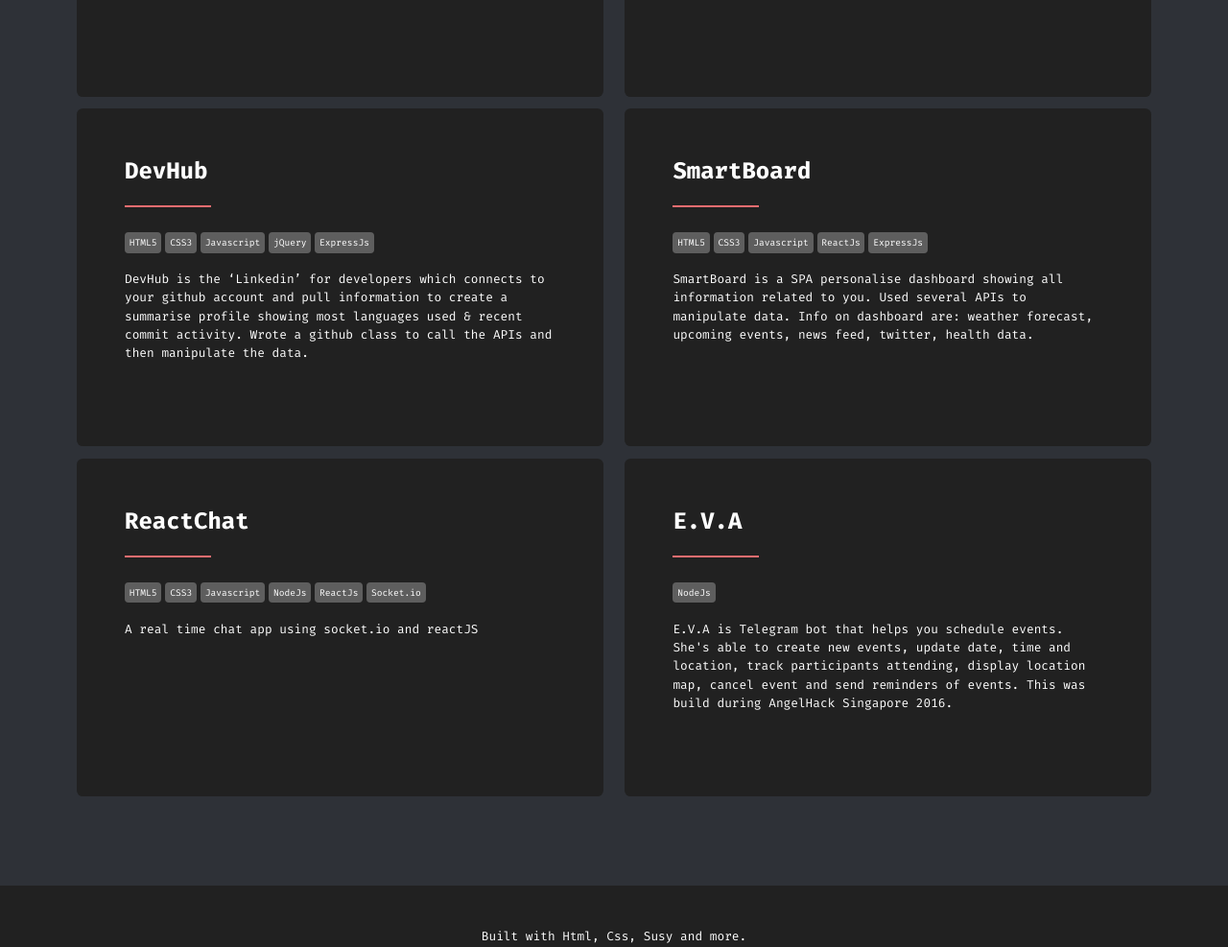
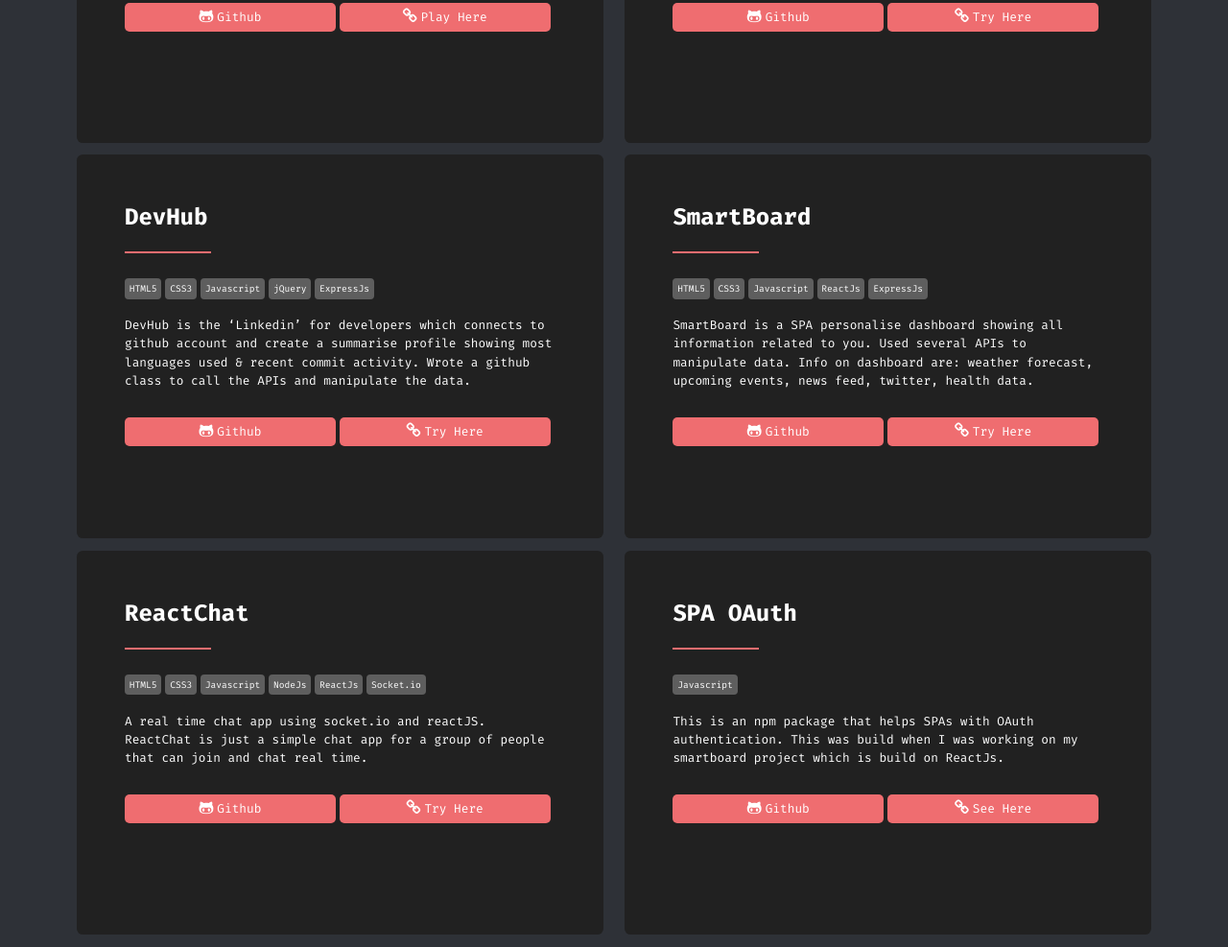
Before and after one commit to giftofjehovah/giftofjehovah.github.io, a website: page index.html in a window 1280 px wide. Shown: the part 1066-2053 px from the top of the page at 96% size. Drawn offline with Linux system fonts and the light colour scheme.

Commit message:
add links to project

```diff
--- a/index.html
+++ b/index.html
@@ -60,6 +60,8 @@
                   to generate random yet deliberate sets of numbers for each round
                 </p>
               </div>
+              <a href=""><div class="link"><i class="fa fa-github-alt" aria-hidden="true"></i> <p>Github</p></div></a>
+              <a href=""><div class="link"><i class="fa fa-link" aria-hidden="true"></i> <p>Play Here</p></div></a>
             </div>
           </div>
         <hr class='long'/>
@@ -85,6 +87,8 @@
                   of a single page app and hence improve the user experience
                 </p>
               </div>
+              <a href=""><div class="link"><i class="fa fa-github-alt" aria-hidden="true"></i> <p>Github</p></div></a>
+              <a href=""><div class="link"><i class="fa fa-link" aria-hidden="true"></i> <p>Try Here</p></div></a>
             </div>
           </div>
         <hr class='long'/>
@@ -105,11 +109,13 @@
               </div>
               <div class="summary">
                 <p>
-                  DevHub is the ‘Linkedin’ for developers which connects to your github account and pull information to
-                  create a summarise profile showing most languages used & recent commit activity. Wrote a github class
-                  to call the APIs and then manipulate the data.
+                  DevHub is the ‘Linkedin’ for developers which connects to github account and create a summarise
+                  profile showing most languages used & recent commit activity. Wrote a github class to call the APIs and
+                  manipulate the data.
                 </p>
               </div>
+              <a href=""><div class="link"><i class="fa fa-github-alt" aria-hidden="true"></i> <p>Github</p></div></a>
+              <a href=""><div class="link"><i class="fa fa-link" aria-hidden="true"></i> <p>Try Here</p></div></a>
             </div>
           </div>
         <hr class='long'/>
@@ -134,6 +140,8 @@
                   manipulate data. Info on dashboard are: weather forecast, upcoming events, news feed, twitter, health data.
                 </p>
               </div>
+              <a href=""><div class="link"><i class="fa fa-github-alt" aria-hidden="true"></i> <p>Github</p></div></a>
+              <a href=""><div class="link"><i class="fa fa-link" aria-hidden="true"></i> <p>Try Here</p></div></a>
             </div>
           </div>
         <hr class='long'/>
@@ -155,9 +163,34 @@
               </div>
               <div class="summary">
                 <p>
-                  A real time chat app using socket.io and reactJS
+                  A real time chat app using socket.io and reactJS. ReactChat is just a simple chat app for a group of people
+                  that can join and chat real time.
                 </p>
               </div>
+            </div>
+            <a href=""><div class="link"><i class="fa fa-github-alt" aria-hidden="true"></i> <p>Github</p></div></a>
+            <a href=""><div class="link"><i class="fa fa-link" aria-hidden="true"></i> <p>Try Here</p></div></a>
+          </div>
+        <hr class='long'/>
+        </div>
+        <div class='project'>
+          <div class="info">
+            <div class="title">
+              <h4><strong>SPA OAuth</strong></h4>
+            </div>
+            <hr />
+            <div class="details">
+              <div class="languages">
+                <div class="language"><p>Javascript</p></div>
+              </div>
+              <div class="summary">
+                <p>
+                  This is an npm package that helps SPAs with OAuth authentication. This was build when I was working on my
+                  smartboard project which is build on ReactJs.
+                </p>
+              </div>
+              <a href=""><div class="link"><i class="fa fa-github-alt" aria-hidden="true"></i> <p>Github</p></div></a>
+              <a href=""><div class="link"><i class="fa fa-link" aria-hidden="true"></i> <p>See Here</p></div></a>
             </div>
           </div>
         <hr class='long'/>
@@ -179,6 +212,8 @@
                   This was build during AngelHack Singapore 2016.
                 </p>
               </div>
+              <a href=""><div class="link"><i class="fa fa-github-alt" aria-hidden="true"></i> <p>Github</p></div></a>
+              <a href=""><div class="link"><i class="fa fa-link" aria-hidden="true"></i> <p>Try Here</p></div></a>
             </div>
           </div>
         <hr class='long'/>
@@ -190,7 +225,8 @@
   </main>
   <footer>
     <div id='footer'>
-      <p>Built with Html, Css, Susy and more.</p>
+      <p>Built with Html, Css, Susy and more.<br /><br />Developed by Jonathan Phoon</p>
+
     </div>
     <hr />
     <div class="social">
--- a/scss/styles.scss
+++ b/scss/styles.scss
@@ -23,13 +23,17 @@ $font: 'Fira Mono';
 h1 {
   @media only screen
     and (max-device-width: 767px) {
-    font-size: 1.5em;
+    font-size: 1.75em;
   }
   font-family: $font;
   font-weight: 700;
   font-size: 3em;
 }
 h2 {
+  @media only screen
+    and (max-device-width: 767px) {
+      margin: 0;
+    }
   font-family: $font;
   font-size: 2em;
 }
@@ -70,13 +74,52 @@ body {
 section {
   @media only screen
     and (max-device-width: 767px) {
-    padding: 3em 1em 3em 1em;
+    padding: 1em 1em 0em 1em;
   }
   padding: 3em 5em 3em 5em;
 }
 
 .title {
   color: $white;
+}
+a {
+  color: $white;
+}
+.link {
+  @media only screen
+    and (max-device-width: 767px) {
+    width: 100%;
+    margin-top: 0.5em;
+    background-color: $red;
+  }
+  @media only screen
+    and (min-device-width: 768px)
+    and (max-device-width: 1024px)
+    and (orientation: landscape) {
+      background-color: $red;
+  }
+  @media only screen
+    and (min-device-width: 768px)
+    and (max-device-width: 1024px)
+    and (orientation: portrait) {
+      background-color: $red;
+  }
+  margin-top: 1em;
+  width: 49%;
+  height: 30px;
+  background-color: $grey;
+  border-radius: 5px;
+  display: inline-block;
+  text-align: center;
+  p {
+    margin: 0;
+    display: inline-block;
+    line-height: 30px;
+  }
+}
+
+.link:hover {
+  background-color: $red;
 }
 
 header {
@@ -152,7 +195,7 @@ main {
       @include container;
       padding-top: 2em;
       .project {
-
+        position: relative;
         @media only screen
           and (min-device-width: 1025px) {
             margin-bottom: 1.5em;
@@ -188,10 +231,12 @@ main {
           }
         background-color: $blackbox;
         border-radius: 0.4em;
-        min-height: 22em;
+        min-height: 25em;
         height: auto;
         .long {
-          margin: -0.15em 0;
+          margin: 0 0;
+          position: absolute;
+          bottom: 1px;
           width: 0%;
           border-radius: 0.3em;
           transition: width 0.3s;
@@ -250,7 +295,6 @@ main {
 
       }
     }
-
   }
 }
 
```
Also changed, not shown: css/styles.css.
